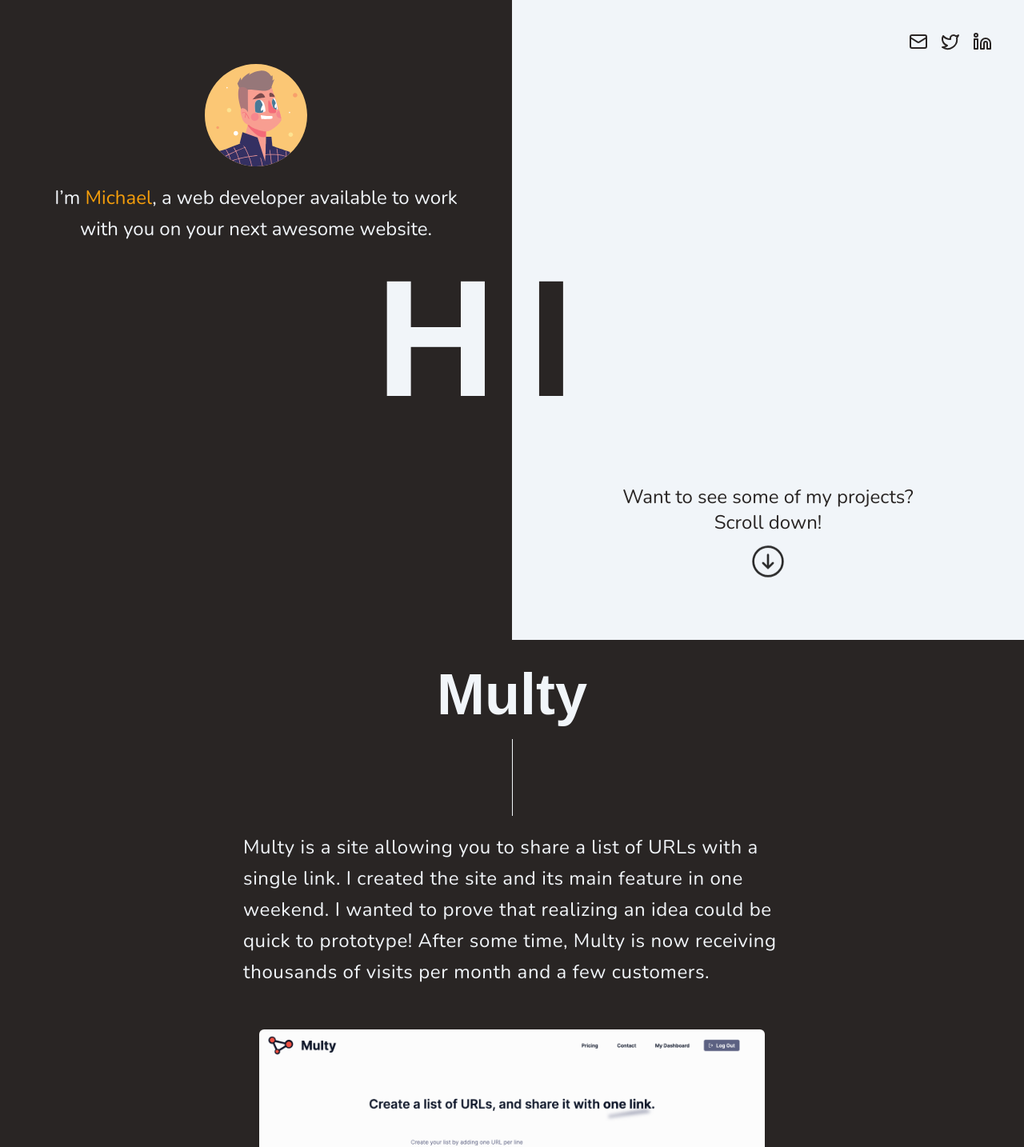
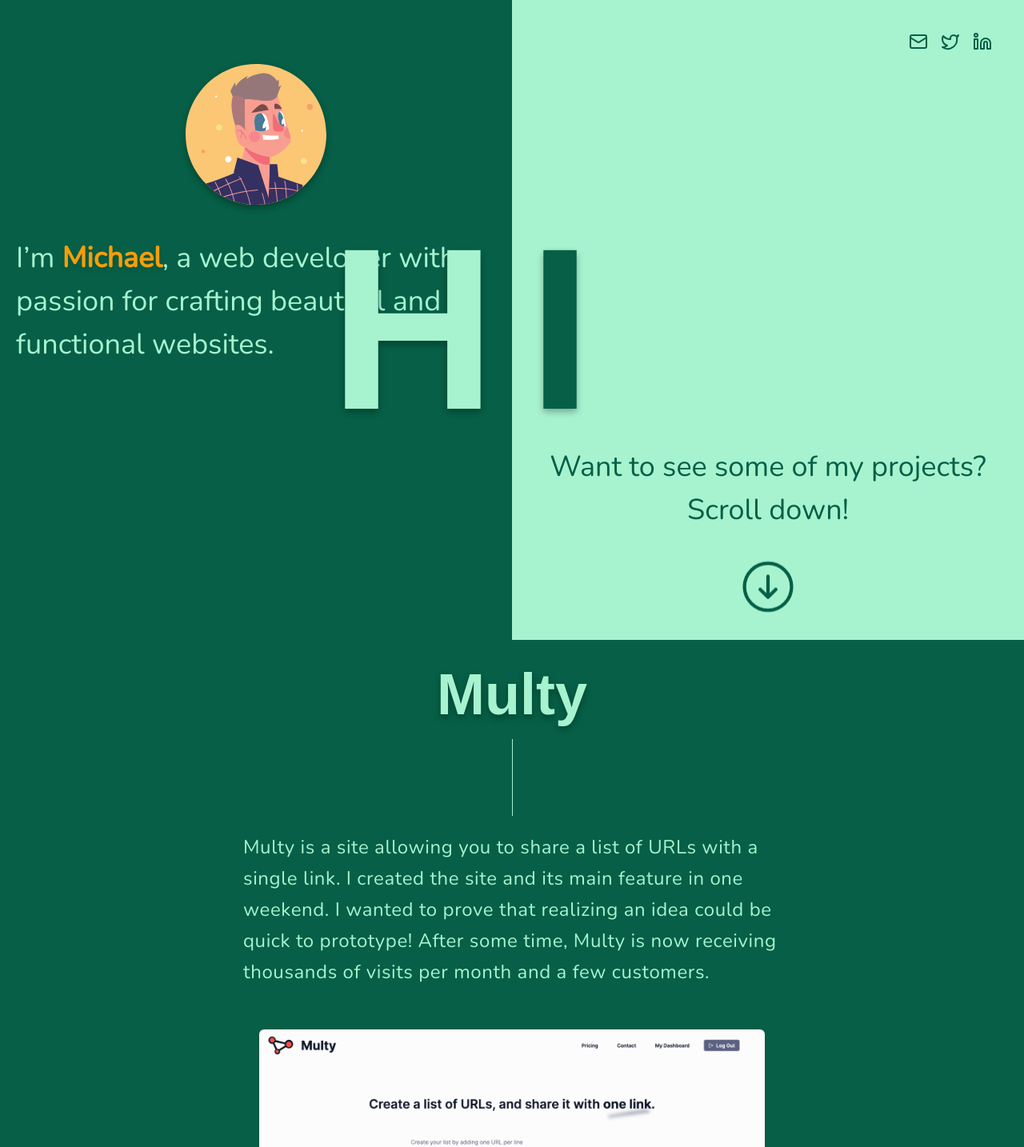
Before and after one commit to Etheonor/Portfolio-old, a Next.js app: page / in a window 1280 px wide. Shown: the top 1434 px of the page at 80% size. Built offline with nearby package versions, Linux system fonts and the light colour scheme; a web font is replaced by a local one.

Commit message:
update design (change colors + various improvements)

```diff
--- a/components/Lead.tsx
+++ b/components/Lead.tsx
@@ -2,25 +2,31 @@
 import { Mail, Twitter, Linkedin } from 'lucide-react';
 
 const Lead = (): JSX.Element => (
-  <section className="flex h-screen flex-row">
-    <div className="flex w-full flex-col bg-stone-800 text-slate-100">
+  <section className="flex h-screen flex-row text-lg sm:text-2xl lg:text-3xl xl:text-4xl">
+    <div className="flex w-full flex-col bg-emerald-800 text-emerald-200">
       <div className="m-auto grid h-screen w-full grid-flow-col auto-rows-max grid-rows-3">
-        <div className="m-auto font-body text-base md:text-xl xl:text-2xl">
+        <div className="m-auto font-body">
           <img
             src="/images/avatar.svg"
             alt="an arrow"
-            className="m-auto mt-14 mb-5 w-28 md:w-32 lg:mt-16 xl:mt-20"
+            className="m-auto mt-14 mb-5 w-28 md:w-32 xl:w-44 lg:mt-16 xl:mt-20 drop-shadow-title  hover:rotate-[-12deg] transition-all ease-in-out"
           />
-          <p className="max-w-xl px-5 text-center md:leading-relaxed">
-            I’m <span className="text-amber-500">Michael</span>, a web developer
-            available to work with you on your next awesome website.
+          <p className="max-w-xl px-5 md:leading-normal xl:max-w-3xl lg:mt-10">
+            I’m{' '}
+            <span className="text-amber-500 font-bold drop-shadow-md">
+              Michael
+            </span>
+            , a web developer with a passion for crafting beautiful and
+            functional websites.
           </p>
         </div>
-        <p className="m-auto font-title text-big font-black sm:mr-5">H</p>
+        <p className="drop-shadow-title m-auto font-title text-9xl md:text-big font-black mr-5 text-emerald-200">
+          H
+        </p>
         <div className="m-auto" />
       </div>
     </div>
-    <div className="grid w-full grid-flow-col auto-rows-max grid-rows-3 bg-slate-100 text-stone-800">
+    <div className="grid w-full grid-flow-col auto-rows-max grid-rows-3 bg-emerald-200 text-emerald-800">
       <div className="m-auto mr-10 mt-10 flex space-x-4 ">
         <a href="#contact">
           <Mail
@@ -48,16 +54,18 @@
           />
         </a>
       </div>
-      <p className="m-auto font-title text-big font-black sm:ml-5">I</p>
+      <p className="drop-shadow-title m-auto font-title text-9xl md:text-big font-black ml-5">
+        I
+      </p>
       <div className="m-auto flex flex-col px-5 text-center">
-        <div className="m-auto mb-5 max-w-xl px-5 text-center font-body text-base md:text-xl lg:px-0 xl:text-2xl">
+        <div className="m-auto mb-12 max-w-xl px-5 text-center font-body lg:px-0 xl:max-w-3xl lg:leading-normal">
           <p>Want to see some of my projects?</p>
           <p>Scroll down!</p>
         </div>
         <img
           src="/images/arrow-down.svg"
           alt="an arrow"
-          className="m-auto mt-0 w-10 animate-bounce"
+          className="m-auto mt-0 w-10 md:w-12 lg:w-14 xl:w-16 animate-bounce fill-emerald-800"
         />
       </div>
     </div>
--- a/components/Project.tsx
+++ b/components/Project.tsx
@@ -16,8 +16,8 @@
     <section
       className={`flex lg:h-screen flex-row flex-wrap ${
         props.bg === 'dark'
-          ? 'bg-stone-800 text-slate-100'
-          : 'bg-slate-100 text-stone-800'
+          ? 'bg-emerald-800 text-emerald-200'
+          : 'bg-emerald-200 text-emerald-800'
       }`}>
       <div className="flex flex-col m-auto">
         <div className="m-auto p-8">
@@ -26,14 +26,16 @@
               <Zoom
                 fraction={0.8}
                 triggerOnce={true}
-                className="text-5xl xl:text-7xl 2xl:text-9xl m-auto font-title font-extrabold">
+                className="drop-shadow-title text-5xl xl:text-7xl 2xl:text-9xl m-auto font-title font-extrabold">
                 <h2>{props.project}</h2>
               </Zoom>
               <Fade
                 fraction={0.8}
                 triggerOnce={true}
                 className={`h-24 border-l m-auto left-1/2 my-5 ${
-                  props.bg === 'dark' ? 'border-slate-100' : 'border-stone-900'
+                  props.bg === 'dark'
+                    ? 'border-emerald-200'
+                    : 'border-emerald-800'
                 }`}>
                 <div />
               </Fade>
@@ -55,7 +57,7 @@
             alt="Website presentation"
             className="shadow-md rounded-md"
           />
-          <div className="flex mt-5">
+          <div className="flex mt-7 mb-5">
             <Link className="mr-2" />
             <a
               href={props.link}
--- a/pages/api/sendgrid.ts
+++ b/pages/api/sendgrid.ts
@@ -12,7 +12,7 @@
 
 interface Request extends NextApiRequest {
   body: {
-    name: string;
+    subject: string;
     email: string;
     message: string;
   };
@@ -33,19 +33,17 @@
   if (request.method === 'POST') {
     sgMail.setApiKey(process.env.SENDGRID_API_KEY || '');
     // eslint-disable-next-line @typescript-eslint/no-unsafe-assignment
-    console.log(request.body);
 
     const message = {
       to: 'mail@michaelbreyton.dev', // Change to your recipient
       from: 'michael@supanextail.dev', // Change to your verified sender
-      subject: `Portfolio | New message from ${request.body.name}`,
+      subject: request.body.subject,
       text: request.body.message,
       reply_to: request.body.email,
     };
 
     try {
       const result = await sgMail.send(message);
-      console.log(result);
       if (result) {
         response.status(200).json({
           message:
--- a/pages/global.css
+++ b/pages/global.css
@@ -1,5 +1,5 @@
 @import 'tailwindcss/tailwind.css';
-@import url('https://fonts.googleapis.com/css2?family=Alegreya+Sans:wght@900&family=Nunito:wght@300;400&display=swap');
+@import url('https://fonts.googleapis.com/css2?family=Nunito:wght@300;400&display=swap');
 @import url('https://fonts.cdnfonts.com/css/mosk');
 @tailwind base;
 @tailwind components;
--- a/tailwind.config.js
+++ b/tailwind.config.js
@@ -10,7 +10,10 @@
         body: ['Nunito', 'sans-serif'],
       },
       fontSize: {
-        big: '13rem',
+        big: '18rem',
+      },
+      dropShadow: {
+        title: '0px 4px 4px rgba(0, 0, 0, 0.3)',
       },
     },
   },
```
Also changed, not shown: components/Contact.tsx (+50 -42 lines), public/images/arrow-down.svg.
